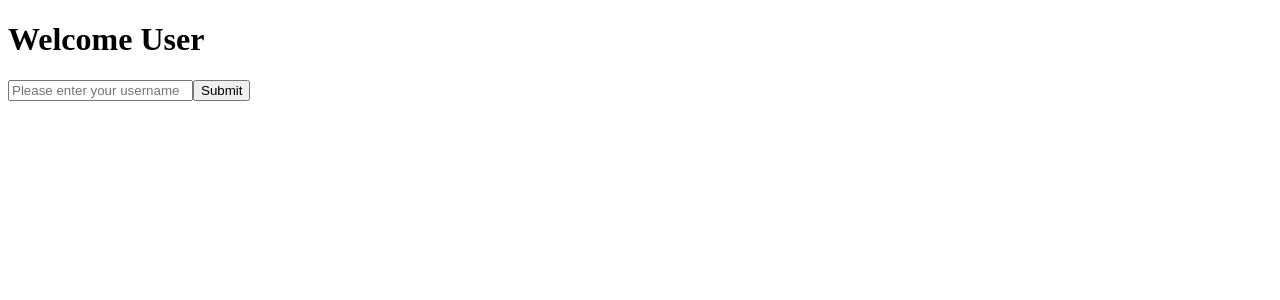
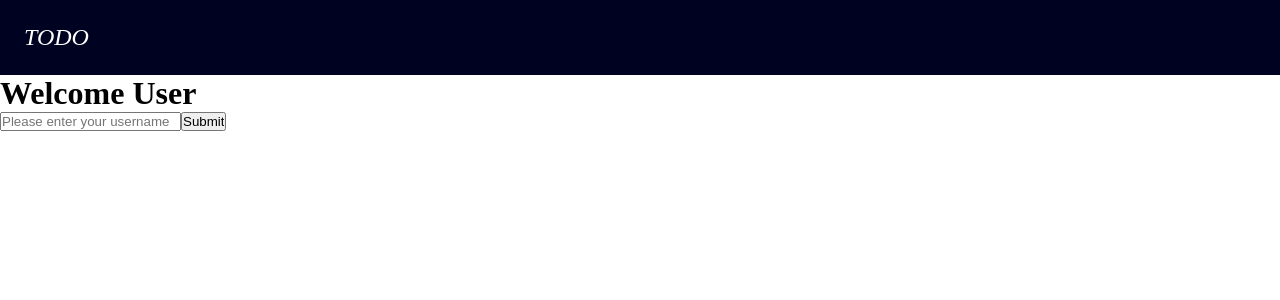
Before and after one commit to sammy8825/to-do-list, a React (Create React App) app: page / in a window 1280 px wide. Shown: the top 300 px of the page. Built offline with nearby package versions, Linux system fonts and the light colour scheme.

Commit message:
Navbar added

```diff
--- a/src/App.js
+++ b/src/App.js
@@ -1,7 +1,10 @@
 import React from "react";
+import { RiUserAddLine } from 'react-icons/ri'
 
 import Welcome from "./components/welcomePage";
 import ToDoList from "./components/todoListPage";
+
+import "./assets/style.css"
 
 export default function App() {
   const [userName, setUserName] = React.useState("");
@@ -23,10 +26,21 @@ export default function App() {
     else
       setErrorMessage("The username should contain only capital and small letters")
   }
+
+  function newUser() {
+    setUserName("");
+  }
+
   return (
     errorMessage !== "" || userName === "" ?
-      <><Welcome handleSubmit={handleSubmit} /> <p >{errorMessage}</p></>
-      :
-      <ToDoList userName={userName} />
+      <>
+        <nav> <span>TODO</span> </nav>
+        <Welcome handleSubmit={handleSubmit} />
+        <p >{errorMessage}</p>
+      </>
+      : <>
+        <nav> <span>TODO</span> <button onClick={newUser}> <RiUserAddLine /> New User</button></nav>
+        <ToDoList userName={userName} />
+      </>
   );
 }
--- /dev/null
+++ b/src/assets/style.css
@@ -0,0 +1,37 @@
+*{
+    margin: 0;
+    padding: 0;
+}
+
+nav{
+    background-color: #000222;
+    padding: 1.5rem;
+    color: white;
+
+    display: flex;
+    justify-content: space-between;
+}
+
+nav span{
+    font-size: 1.5em;
+    font-weight: 500;
+    font-style: italic;
+}
+
+nav button {
+    background-color: transparent;
+    border: none;
+    outline: none;
+    color: white;
+    cursor: pointer;
+
+    font-size: 1.2rem;
+}
+
+.completed{
+    display: none;
+}
+
+.pending li:hover .completed{
+    display: inline;
+}
--- a/src/components/todoListPage.js
+++ b/src/components/todoListPage.js
@@ -2,6 +2,7 @@ import React from "react"
 import { nanoid } from "nanoid";
 import { FaPencilAlt } from 'react-icons/fa';
 import { AiFillDelete } from 'react-icons/ai';
+import { BiCalendarCheck } from 'react-icons/bi';
 
 import Update from "./updateToDo";
 
@@ -61,7 +62,12 @@ export default function ToDoList(props) {
         // updataing the previous values
         setDisplay(prevDisplay => {
             let newDisplay = [
-                <li key={uniqueID}>{entry} <AiFillDelete onClick={() => handleDelete(uniqueID)} /> <FaPencilAlt onClick={() => handleUpdate(uniqueID)} /> </li>
+                <li key={uniqueID}>
+                    <button className="completed"><BiCalendarCheck /></button>
+                    {entry}
+                    <AiFillDelete onClick={() => handleDelete(uniqueID)} />
+                    <FaPencilAlt onClick={() => handleUpdate(uniqueID)} />
+                </li>
             ];
             return [...newDisplay, ...prevDisplay]
         })
@@ -90,7 +96,7 @@ export default function ToDoList(props) {
                             <input type="text" required placeholder="Add a To Do" />
                             <input type="submit" value="Add To Do" />
                         </form>
-                        <ul>
+                        <ul className="pending">
                             {display}
                         </ul>
                     </div>
```
